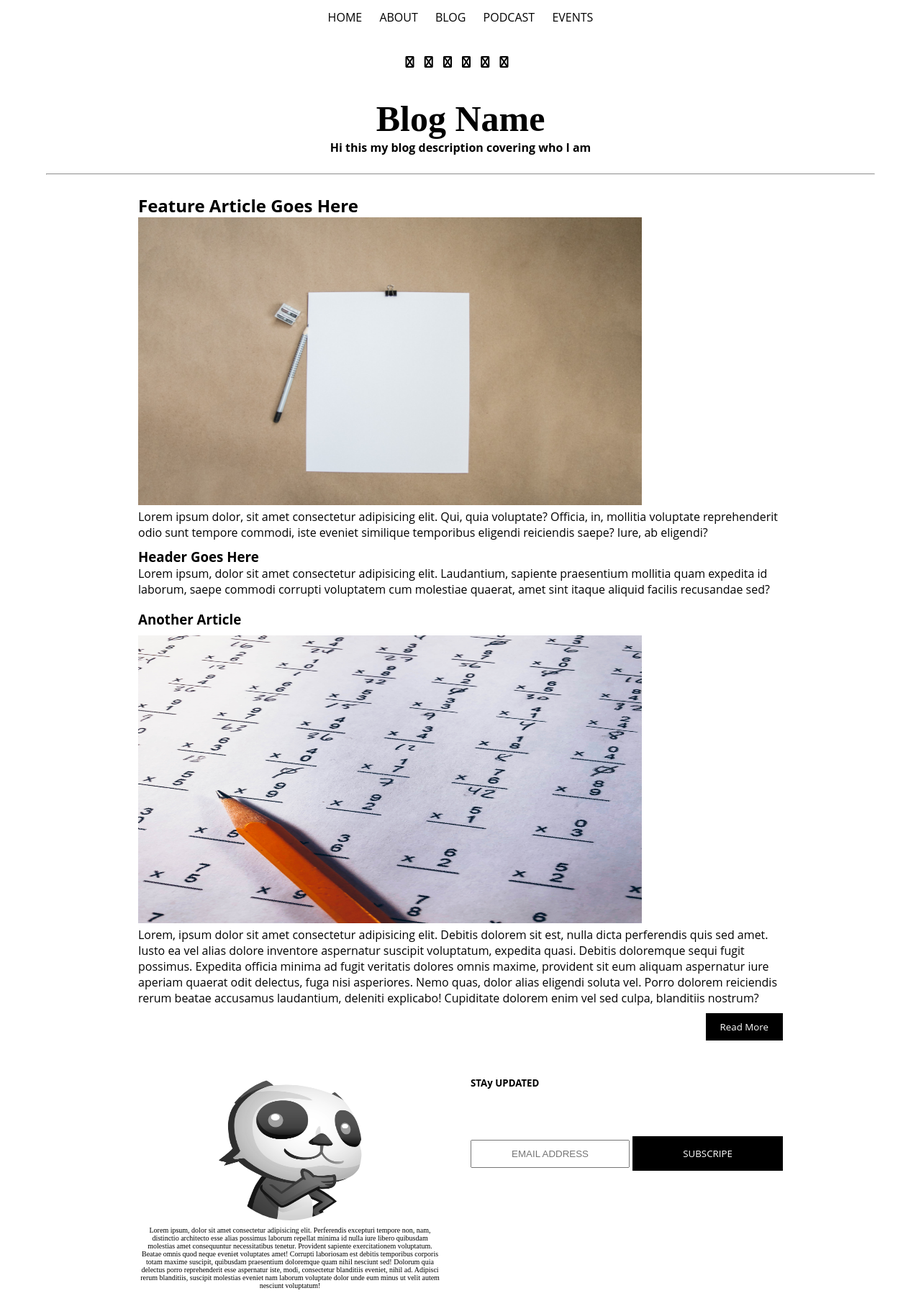
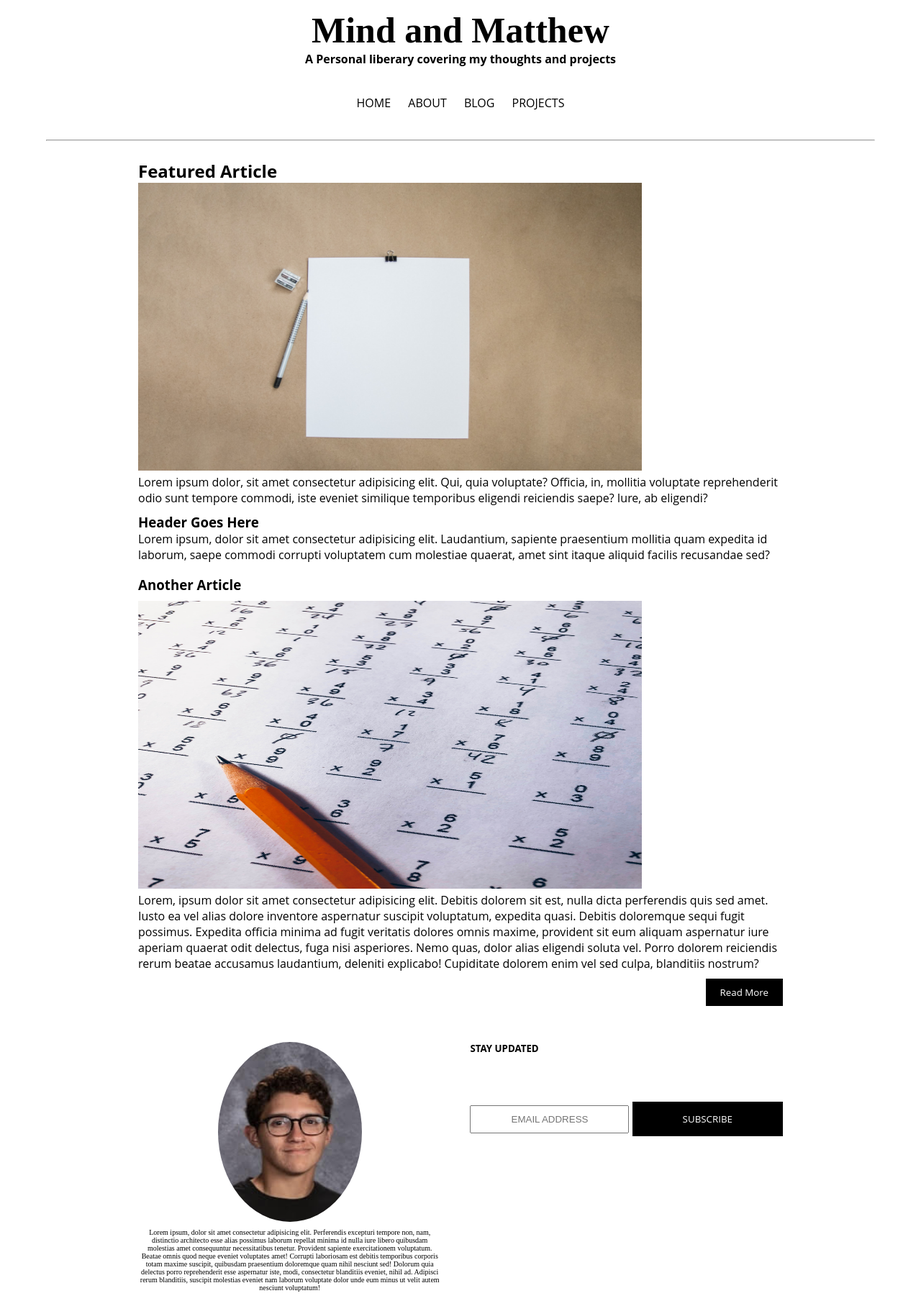
Before and after one commit to mattsegura/personlBlog, a website: page index.html in a window 1280 px wide. Shown: the part 25-1833 px from the top of the page at 72% size. Drawn offline with Linux system fonts and the light colour scheme.

Commit message:
first commit

```diff
--- a/index.html
+++ b/index.html
@@ -9,33 +9,24 @@
     <link rel="stylesheet" href="https://cdnjs.cloudflare.com/ajax/libs/font-awesome/6.1.1/css/all.min.css"/>
 </head>
 <body>
+    <section class="header">
+        <h1>Mind and Matthew</h1>
+        <h4>A Personal liberary covering my thoughts and projects</h4>
+    </section>
     <nav>
         <div class="nav-link">
             <ul>
                 <li>Home</li>
                 <li>About</li>
                 <li>Blog</li>
-                <li>Podcast</li>
-                <li>Events</li>
+                <li>Projects</li>
             </ul>
         </div>
-        <div class="accounts">
-            <i class = "fa fa-behance"></i>
-            <i class = "fa fa-pinterest"></i>
-            <i class = "fa fa-facebook"></i>
-            <i class = "fa fa-twitter"></i>
-            <i class = "fa fa-instagram"></i>
-            <i class = "fa fa-google-plus"></i>
-        </div>
     </nav>
-    <section class="header">
-        <h1>Blog Name</h1>
-        <h4>Hi this my blog description covering who I am</h4>
-    </section>
     <hr>
     <section class="content-container">
         <div class="left-content">
-            <h2>Feature Article Goes Here</h2>
+            <h2>Featured Article</h2>
             <div class="featured-article">
                 <img src="img.jpg" alt="">
                  <p>Lorem ipsum dolor, sit amet consectetur adipisicing elit. Qui, quia voluptate? Officia, in, mollitia voluptate reprehenderit odio sunt tempore commodi, iste eveniet similique temporibus eligendi reiciendis saepe? Iure, ab eligendi?</p>
@@ -51,13 +42,13 @@
         </div>
         <div class="right-content">
             <div class="avatar-content">
-                <img src="profilepic.png" alt="">
+                <img src="profile.jpg">
                 <p class = "author-caption">Lorem ipsum, dolor sit amet consectetur adipisicing elit. Perferendis excepturi tempore non, nam, distinctio architecto esse alias possimus laborum repellat minima id nulla iure libero quibusdam molestias amet consequuntur necessitatibus tenetur. Provident sapiente exercitationem voluptatum. Beatae omnis quod neque eveniet voluptates amet! Corrupti laboriosam est debitis temporibus corporis totam maxime suscipit, quibusdam praesentium doloremque quam nihil nesciunt sed! Dolorum quia delectus porro reprehenderit esse aspernatur iste, modi, consectetur blanditiis eveniet, nihil ad. Adipisci rerum blanditiis, suscipit molestias eveniet nam laborum voluptate dolor unde eum minus ut velit autem nesciunt voluptatum!</p>
             </div>
             <div class="newletter">
-                <h5>STAy UPDATED</h5>
+                <h5>STAY UPDATED</h5>
                 <input type="email" name="" id="" placeholder="EMAIL ADDRESS">
-                <button class = "btn sub-btn">SUBSCRIPE</button>
+                <button class = "btn sub-btn">SUBSCRIBE</button>
             </div>
             <div class="search">
                 <h5>SEARCH</h5>
--- /dev/null
+++ b/server.js
@@ -0,0 +1,4 @@
+const express = require('express')
+const app = express()
+
+app.listen(5000)
--- a/style.css
+++ b/style.css
@@ -84,10 +84,9 @@ img{
     background-color: #a9a9a9;
 }
 .right-content img{
-    height: 200px;
+    height: 250px;
     width: 200px;
     border-radius: 50%;
-    filter: grayscale(1);
     display: block;
     margin-left: auto;
     margin-right: auto;
@@ -280,7 +279,7 @@ footer{
         margin: auto;
     }
     .newsletter, .topics, .search{
-        margin-top: 3%;
+        margin-top: 5%;
     }
     .read-more-btn{
         float: left;
```
Also changed, not shown: package.json (added, +20 -0 lines), profile.jpg (added), 1 other file.
